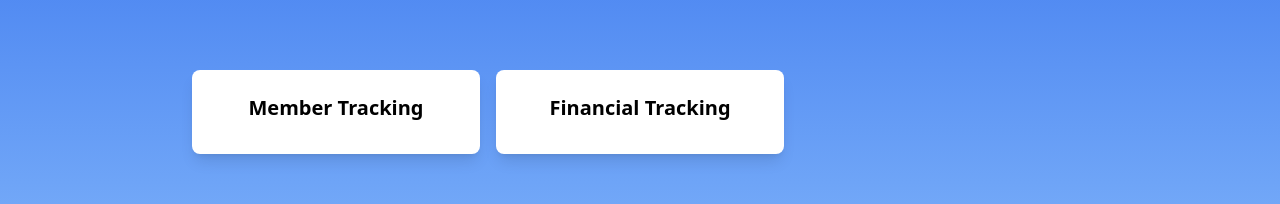
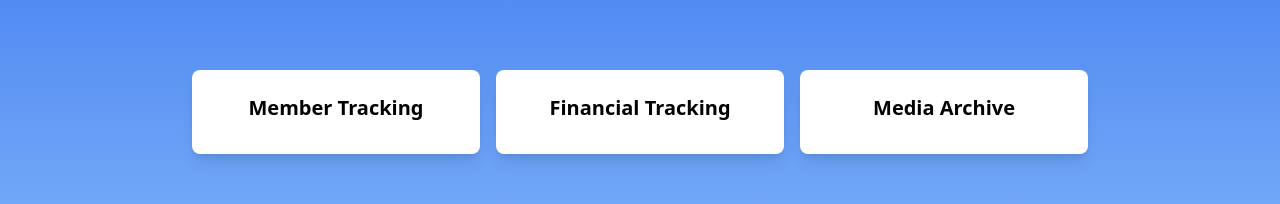
Before and after one commit to hayleyowen/ServeWell, a Next.js app: page /super-homepage/church in a window 1280 px wide. Shown: the part 376-580 px from the top of the page. Built offline with nearby package versions, Linux system fonts and the light colour scheme; no server answers; the database is empty.

Commit message:
media button on church page

```diff
--- a/app/media/page.tsx
+++ b/app/media/page.tsx
@@ -80,12 +80,12 @@ export default function MediaPage() {
         </div>
 
         {/* Filter Buttons */}
-        <div className="flex gap-2 mb-6">
+        <div className="grid grid-cols-5 gap-2 mb-6 w-full max-w-3xl">
           {['all', 'sermon', 'announcement', 'worship', 'other'].map((type) => (
             <button
               key={type}
               onClick={() => setFilter(type as any)}
-              className={`px-4 py-2 rounded-lg transition-colors duration-200 ${
+              className={`w-full px-4 py-2 rounded-lg transition-colors duration-200 ${
                 filter === type
                   ? 'bg-white text-blue-600'
                   : 'bg-blue-500 text-white hover:bg-blue-400'
--- a/app/super-homepage/church/page.tsx
+++ b/app/super-homepage/church/page.tsx
@@ -16,6 +16,9 @@ export default function ChurchHomepage() {
             <a href="church/finances" className="bg-white p-6 rounded-lg shadow-lg text-center transition-transform transform hover:scale-105">
               <h3 className="text-xl font-bold mb-2">Financial Tracking</h3>
             </a>
+            <a href="/media" className="bg-white p-6 rounded-lg shadow-lg text-center transition-transform transform hover:scale-105">
+              <h3 className="text-xl font-bold mb-2">Media Archive</h3>
+            </a>
           </div>
         </div>
       </div>
```
